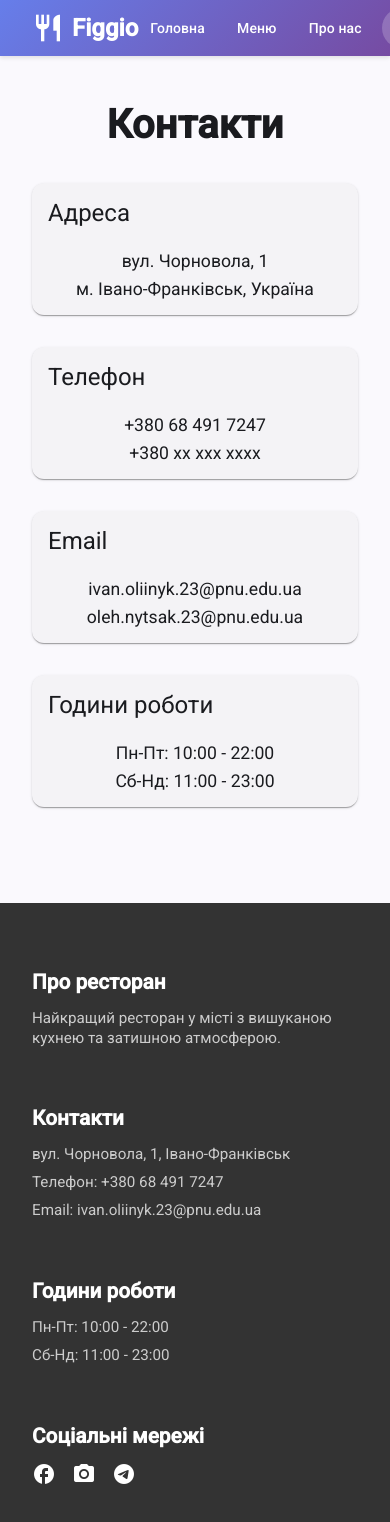
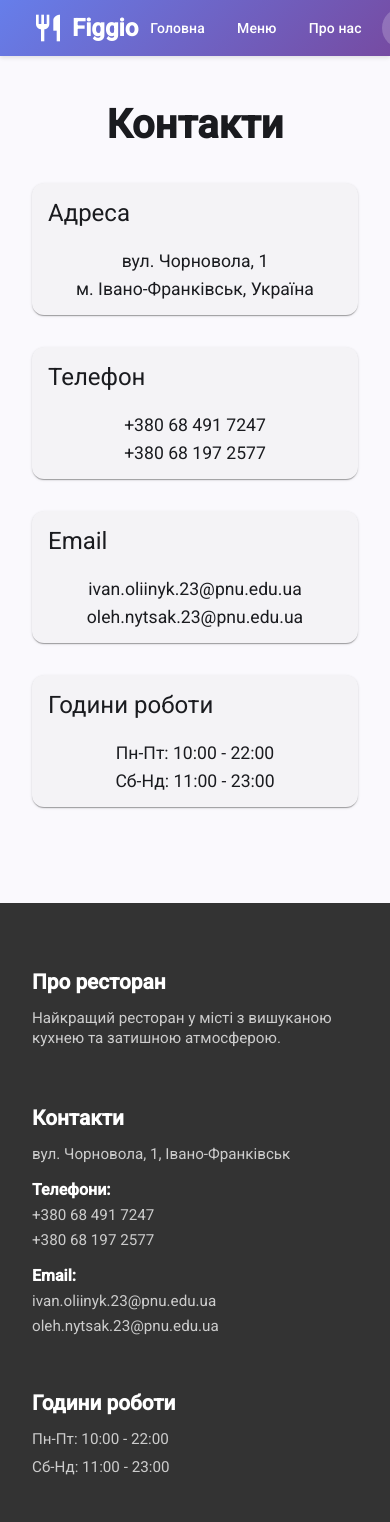
Before and after one commit to qaxs24/restaurant-menu, an Angular app: page /contacts in a window 390 px wide. Shown: the top 1522 px of the page. Built offline with nearby package versions, Linux system fonts and the light colour scheme.

Commit message:
Update footer and contacts components to enhance contact information display; add new contact group styles and update phone numbers.

```diff
--- a/src/app/components/footer/footer.component.css
+++ b/src/app/components/footer/footer.component.css
@@ -23,6 +23,19 @@
   margin: 0.5rem 0;
   color: #ccc;
   font-size: 0.95rem;
+}
+
+.contact-group {
+  margin-top: 1rem;
+}
+
+.contact-group p {
+  margin: 0.3rem 0;
+}
+
+.contact-group p strong {
+  color: #fff;
+  font-size: 1rem;
 }
 
 .social-links {
--- a/src/app/components/footer/footer.component.html
+++ b/src/app/components/footer/footer.component.html
@@ -8,8 +8,16 @@
     <div class="footer-section">
       <h3>Контакти</h3>
       <p>вул. Чорновола, 1, Івано-Франківськ</p>
-      <p>Телефон: +380 68 491 7247</p>
-      <p>Email: ivan.oliinyk.23@pnu.edu.ua</p>
+      <div class="contact-group">
+        <p><strong>Телефони:</strong></p>
+        <p>+380 68 491 7247</p>
+        <p>+380 68 197 2577</p>
+      </div>
+      <div class="contact-group">
+        <p><strong>Email:</strong></p>
+        <p>ivan.oliinyk.23@pnu.edu.ua</p>
+        <p>oleh.nytsak.23@pnu.edu.ua</p>
+      </div>
     </div>
 
     <div class="footer-section">
--- a/src/app/pages/contacts/contacts.component.html
+++ b/src/app/pages/contacts/contacts.component.html
@@ -18,7 +18,7 @@
       </mat-card-header>
       <mat-card-content>
         <p>+380 68 491 7247</p>
-        <p>+380 хх ххх хххх</p>
+        <p>+380 68 197 2577</p>
       </mat-card-content>
     </mat-card>
 
```
